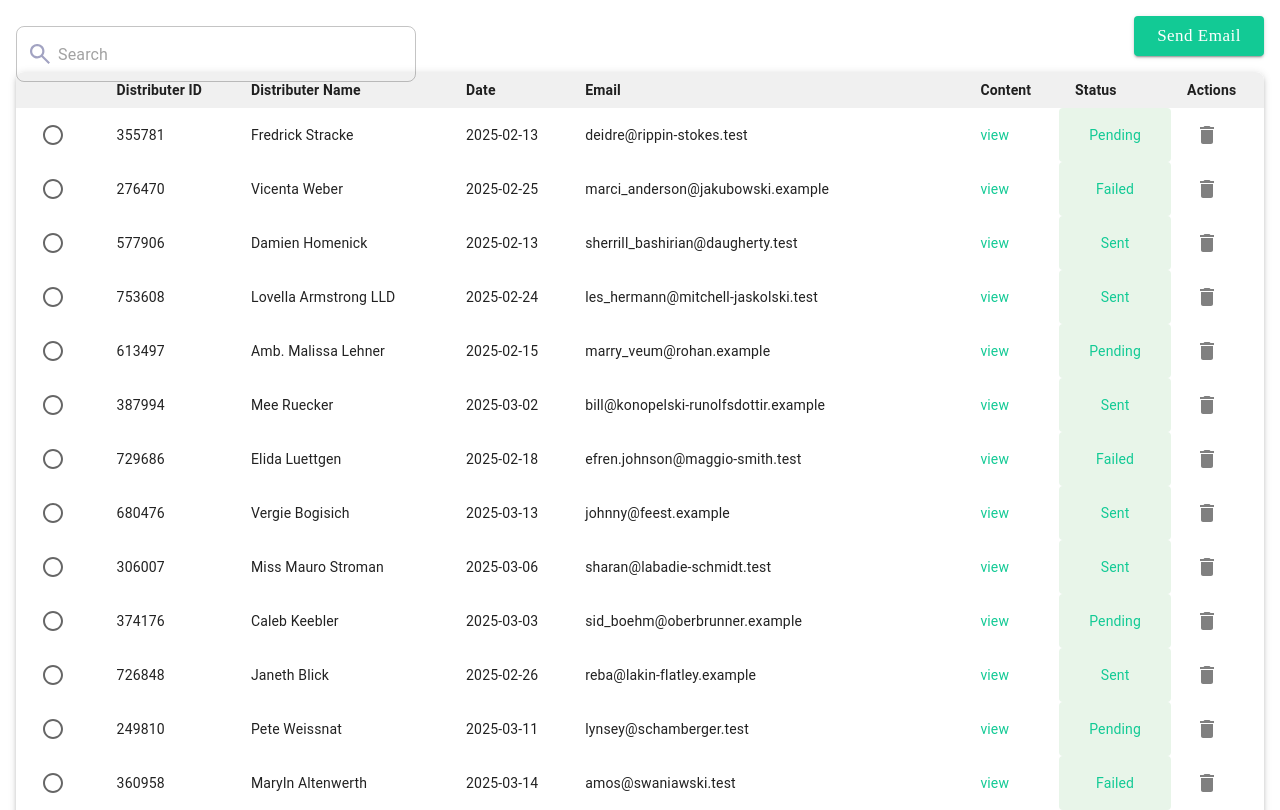
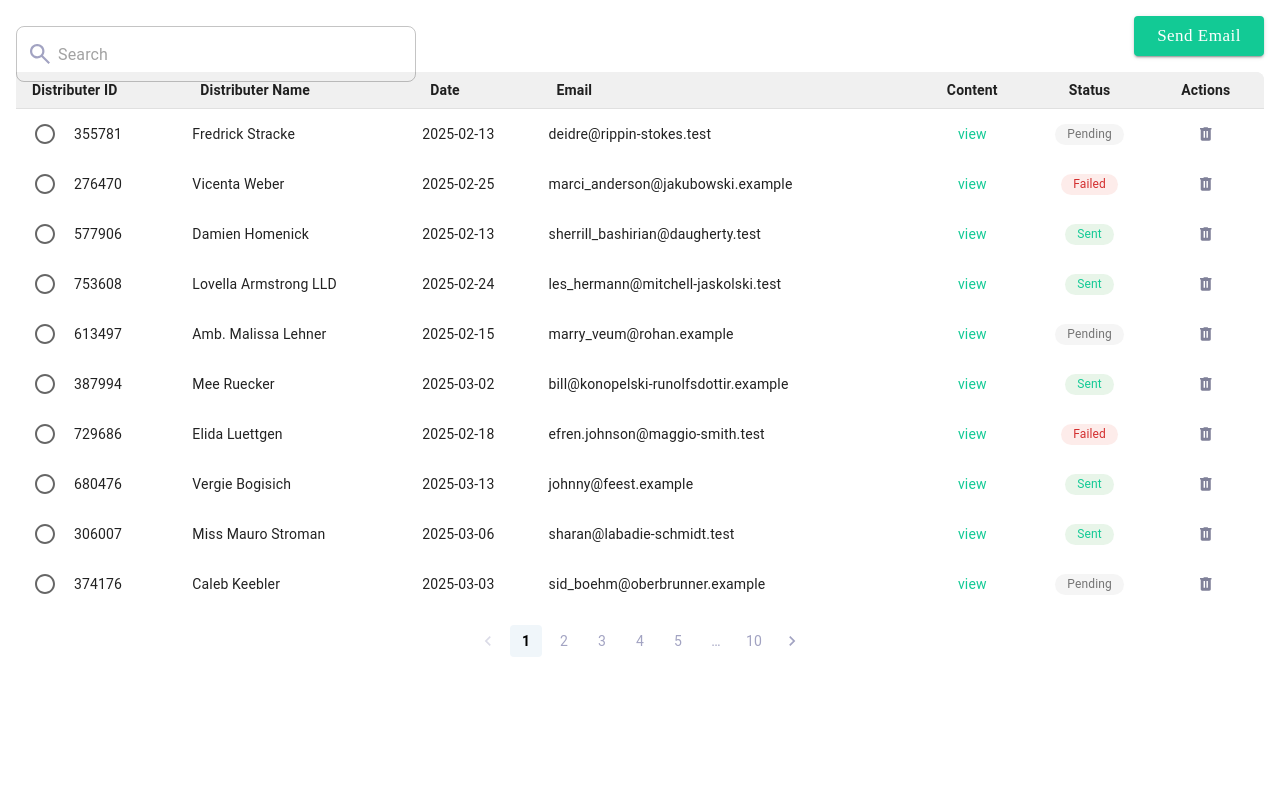
Before and after one commit to SquareShiftTech/file-upload, a React (Create React App) app: page /email_data in a window 1280 px wide. Shown: the top 810 px of the page. Built offline with nearby package versions, Linux system fonts and the light colour scheme.

Commit message:
Add data models

```diff
--- /dev/null
+++ b/src/components/Distributer/DetailModal.jsx
@@ -0,0 +1,58 @@
+import React from "react";
+import { Modal, Box, Typography, Button } from "@mui/material";
+
+const DistributerDetailModal = ({ open, onClose, row }) => {
+  if (!row) return null;
+
+  return (
+    <Modal
+      open={open}
+      onClose={onClose}
+      aria-labelledby="view-modal-title"
+      aria-describedby="view-modal-description"
+    >
+      <Box
+        sx={{
+          position: 'absolute',
+          top: '50%',
+          left: '50%',
+          transform: 'translate(-50%, -50%)',
+          bgcolor: 'background.paper',
+          boxShadow: 24,
+          p: 4,
+          width: '400px',
+          borderRadius: '8px',
+        }}
+      >
+        <Typography variant="h6" id="view-modal-title">
+          Distributer Details
+        </Typography>
+        <Typography sx={{ mt: 2 }}>
+          <b>ID:</b> {row.id}
+        </Typography>
+        <Typography sx={{ mt: 1 }}>
+          <b>Name:</b> {row.name}
+        </Typography>
+        <Typography sx={{ mt: 1 }}>
+          <b>Date:</b> {row.date}
+        </Typography>
+        <Typography sx={{ mt: 1 }}>
+          <b>Email:</b> {row.email}
+        </Typography>
+        <Typography sx={{ mt: 1 }}>
+          <b>Content:</b> {row.content}
+        </Typography>
+        <Typography sx={{ mt: 1 }}>
+          <b>Status:</b> {row.status}
+        </Typography>
+        <Box mt={2} display="flex" justifyContent="flex-end">
+          <Button onClick={onClose} color="primary">
+            Close
+          </Button>
+        </Box>
+      </Box>
+    </Modal>
+  );
+};
+
+export default DistributerDetailModal;
--- a/src/components/Distributer/DistributorData.jsx
+++ b/src/components/Distributer/DistributorData.jsx
@@ -1,10 +1,25 @@
 import React, { useEffect, useState } from "react";
-import { TableContainer, Table, TableHead, TableRow, TableCell, TableBody, Paper, Radio, IconButton } from "@mui/material";
-import DeleteIcon from "@mui/icons-material/Delete";
+import { TableContainer, Table, TableHead, TableRow, TableCell, TableBody, Radio, IconButton, Pagination, Box } from "@mui/material";
+import { styled } from "@mui/system";
+import DistributerDetailModal from "./DetailModal"; // Import the Modal component
+
+const CustomPagination = styled(Pagination)({
+  "& .Mui-selected": {
+    backgroundColor: "#F0F6FA !important",
+    color: "#000 !important",
+    fontWeight: "bold !important",
+  },
+  "& .MuiPaginationItem-root": {
+    color: "#A2A3C2",
+  },
+});
 
 const DistributerData = () => {
   const [rows, setRows] = useState([]);
   const [selectedRow, setSelectedRow] = useState(null);
+  const [page, setPage] = useState(1);
+  const [rowsPerPage, setRowsPerPage] = useState(10);
+  const [openModal, setOpenModal] = useState(false);
 
   useEffect(() => {
     fetch("/DistributerJsonData.json")
@@ -13,46 +28,89 @@ const DistributerData = () => {
       .catch((error) => console.error("Error loading data:", error));
   }, []);
 
+  const handleChangePage = (event, newPage) => {
+    setPage(newPage);
+  };
+
+  const handleViewClick = (row) => {
+    setSelectedRow(row);
+    setOpenModal(true);
+  };
+
+  const handleCloseModal = () => {
+    setOpenModal(false);
+    setSelectedRow(null);
+  };
+
   return (
-    <TableContainer component={Paper} sx={{ mt: 2, boxShadow: 3, borderRadius: 2, overflow: "hidden" }}>
+    <div>
+      <TableContainer>
         <Table size="small" sx={{ borderCollapse: "collapse" }}>
-        <TableHead sx={{ backgroundColor: "#F0F0F0", borderTopLeftRadius: 8, borderTopRightRadius: 8 }}>
-          <TableRow sx={{ "& th": { borderBottom: "none" } }}>
-            <TableCell sx={{ borderTopLeftRadius: 8 }}></TableCell>
-            <TableCell><b>Distributer ID</b></TableCell>
-            <TableCell><b>Distributer Name</b></TableCell>
-            <TableCell><b>Date</b></TableCell>
-            <TableCell><b>Email</b></TableCell>
-            <TableCell><b>Content</b></TableCell>
-            <TableCell><b>Status</b></TableCell>
-            <TableCell sx={{ borderTopRightRadius: 8 }}><b>Actions</b></TableCell>
+          <TableHead>
+            <TableRow sx={{ backgroundColor: "#F0F0F0" }}>
+              <TableCell sx={{ backgroundColor: "#F0F0F0" }}><b>Distributer ID</b></TableCell>
+              <TableCell sx={{ backgroundColor: "#F0F0F0" }}><b>Distributer Name</b></TableCell>
+              <TableCell sx={{ backgroundColor: "#F0F0F0" }}><b>Date</b></TableCell>
+              <TableCell sx={{ backgroundColor: "#F0F0F0" }}><b>Email</b></TableCell>
+              <TableCell sx={{ backgroundColor: "#F0F0F0", textAlign: "center" }}><b>Content</b></TableCell>
+              <TableCell sx={{ backgroundColor: "#F0F0F0", textAlign: "center" }}><b>Status</b></TableCell>
+              <TableCell sx={{ borderTopRightRadius: 8, backgroundColor: "#F0F0F0", textAlign: "center" }}><b>Actions</b></TableCell>
             </TableRow>
           </TableHead>
           <TableBody>
-          {rows.map((row, index) => (
-            <TableRow key={index} sx={{ height: "30px", "& td": { borderBottom: "none" } }}>
+            {rows.slice((page - 1) * rowsPerPage, page * rowsPerPage).map((row, index) => (
+              <TableRow key={index} sx={{ height: "24px", "& td": { borderBottom: "none", padding: "4px 8px" } }}>
                 <TableCell>
-                <Radio
-                  checked={selectedRow === index}
-                  onChange={() => setSelectedRow(index)}
-                />
+                  <Box display="flex" alignItems="center" gap={1}>
+                    <Radio checked={selectedRow === index} onChange={() => setSelectedRow(index)} />
+                    {row.id}
+                  </Box>
                 </TableCell>
-              <TableCell>{row.id}</TableCell>
                 <TableCell>{row.name}</TableCell>
                 <TableCell>{row.date}</TableCell>
                 <TableCell>{row.email}</TableCell>
-              <TableCell sx={{ color: "#12CA95", cursor: "pointer" }}>{row.content}</TableCell>
-              <TableCell sx={{ backgroundColor: "#E8F5E9", color: "#12CA95", borderRadius: 1, textAlign: "center", width: "80px" }}>{row.status}</TableCell>
-              <TableCell>
+                <TableCell sx={{ color: "#12CA95", cursor: "pointer", textAlign: "center" }} onClick={() => handleViewClick(row)}>{row.content}</TableCell>
+                <TableCell sx={{ textAlign: "center", width: "100px" }}>
+                  <span
+                    style={{
+                      backgroundColor: row.status === "Failed" ? "#FDECEA" : row.status === "Pending" ? "#F5F5F5" : "#E8F5E9",
+                      color: row.status === "Failed" ? "#D32F2F" : row.status === "Pending" ? "#757575" : "#12CA95",
+                      borderRadius: "16px",
+                      padding: "2px 12px",
+                      display: "inline-block",
+                      fontSize: "12px"
+                    }}
+                  >
+                    {row.status}
+                  </span>
+                </TableCell>
+                <TableCell sx={{ textAlign: "center" }}>
                   <IconButton>
-                  <DeleteIcon sx={{ color: "gray" }} />
+                    <img src="/delete.svg" alt="Delete" style={{ width: "12.445px", height: "14.002px", flexShrink: 0, fill: "#808199" }} />
                   </IconButton>
                 </TableCell>
               </TableRow>
             ))}
           </TableBody>
         </Table>
+        <Box display="flex" justifyContent="center" mt={2}>
+          <CustomPagination
+            count={Math.ceil(rows.length / rowsPerPage)}
+            page={page}
+            onChange={handleChangePage}
+            shape="rounded"
+            color="primary"
+          />
+        </Box>
       </TableContainer>
+
+      {/* Pass the necessary props to the Modal */}
+      <DistributerDetailModal
+        open={openModal}
+        onClose={handleCloseModal}
+        row={selectedRow}
+      />
+    </div>
   );
 };
 
```
Also changed, not shown: public/delete.svg (added). Lines whose indentation alone changed are shown as unchanged.
